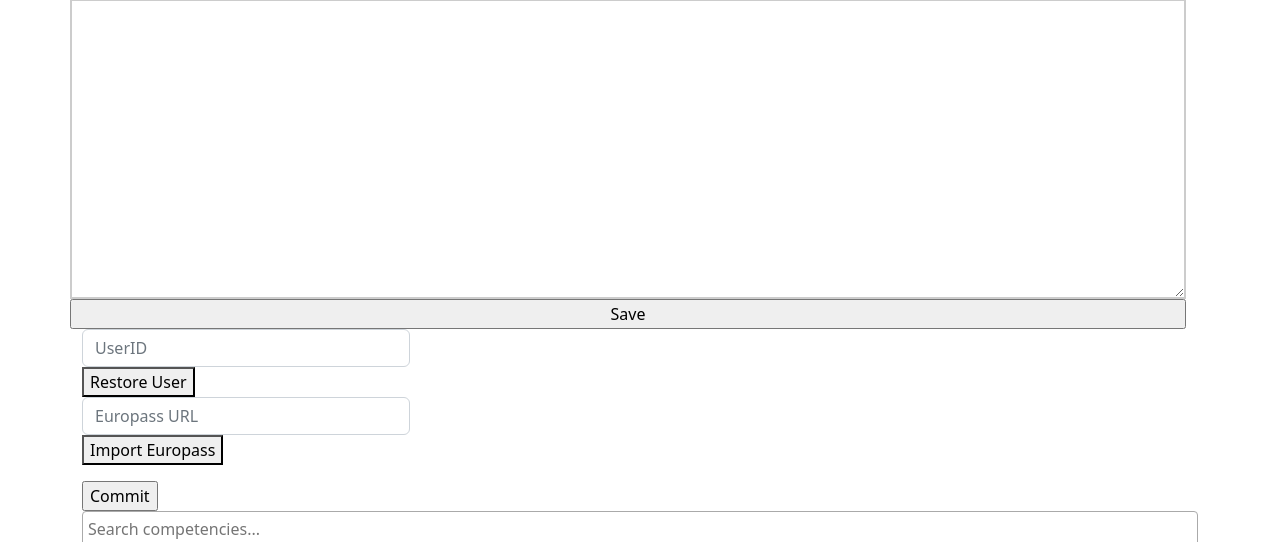
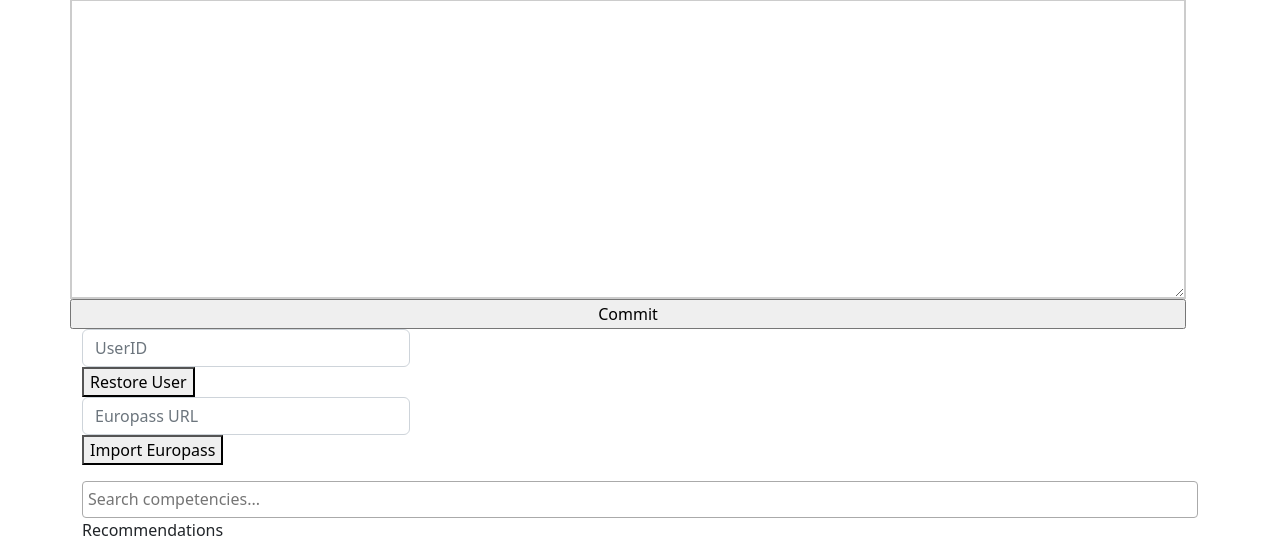
Before and after one commit to huaning-yang/awt-project-ws22-23-smart-learning-g1, a PHP site: page / in a window 1280 px wide. Shown: the part 293-835 px from the top of the page. Run offline with PHP 8.4, Linux system fonts and the light colour scheme; data that the repository does not hold is empty; some libraries are stand-ins or nearby versions.

Commit message:
Removed Save button and changed workflow

```diff
--- a/website/css/style.css
+++ b/website/css/style.css
@@ -40,12 +40,11 @@ input[type=text]:focus {
 .europass {
 	display: none;
 	border:2px solid #ccc;
-	width:300px;
 	height:150px;
 	overflow-y: scroll;
 	min-height: 100px;
 	min-width: 300px;
-	resize: vertical;}
+	}
 
 
 
--- a/website/index.php
+++ b/website/index.php
@@ -85,7 +85,7 @@
 					<form id="existing-comp"> </form>
 
 				</div>
-				<input type="button" value="Save" onclick=saveCompetenices();>
+					<input type="button" value="Commit" onclick=commitUserToDatabase();>
 				<div display="flex" flex-direction="column" justify-content="flex-start">
 					<input id="userID" class="form-control" type="text" name="restoreEuropassText" placeholder="UserID">
 					<button id="restoreEuropassBtn" type="button" onclick=restoreUser()> Restore User </button>
@@ -99,9 +99,6 @@
 				</div>
 				<div id="europassContainer" class="europass">
 					<ul id="europassList"> </ul>
-				</div>
-				<div class="container">
-					<input type="button" value="Commit" onclick=commitUserToDatabase();>
 				</div>
 			</div>
 		</div>
--- a/website/js/script.js
+++ b/website/js/script.js
@@ -178,6 +178,9 @@ function getOccupation() {
 }
 
 function commitUserToDatabase() {
+
+  saveCompetenices();
+
   let xhr = new XMLHttpRequest();
   xhr.open("POST", "http://localhost:5001/users");
   xhr.setRequestHeader("Accept", "application/json");
```
